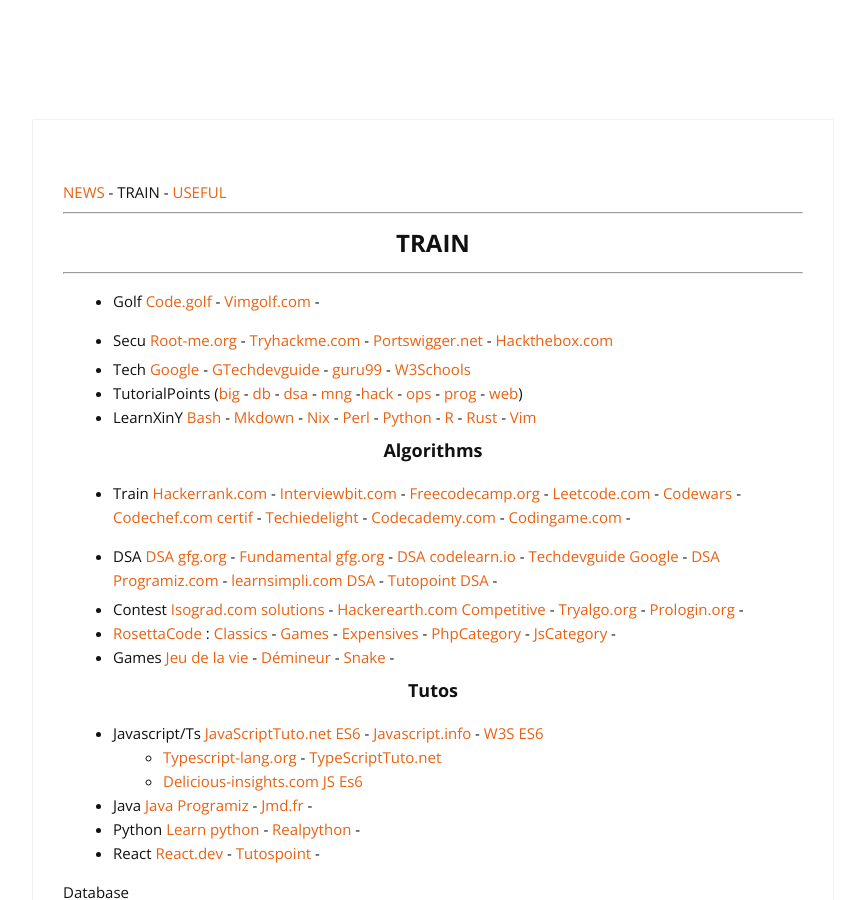
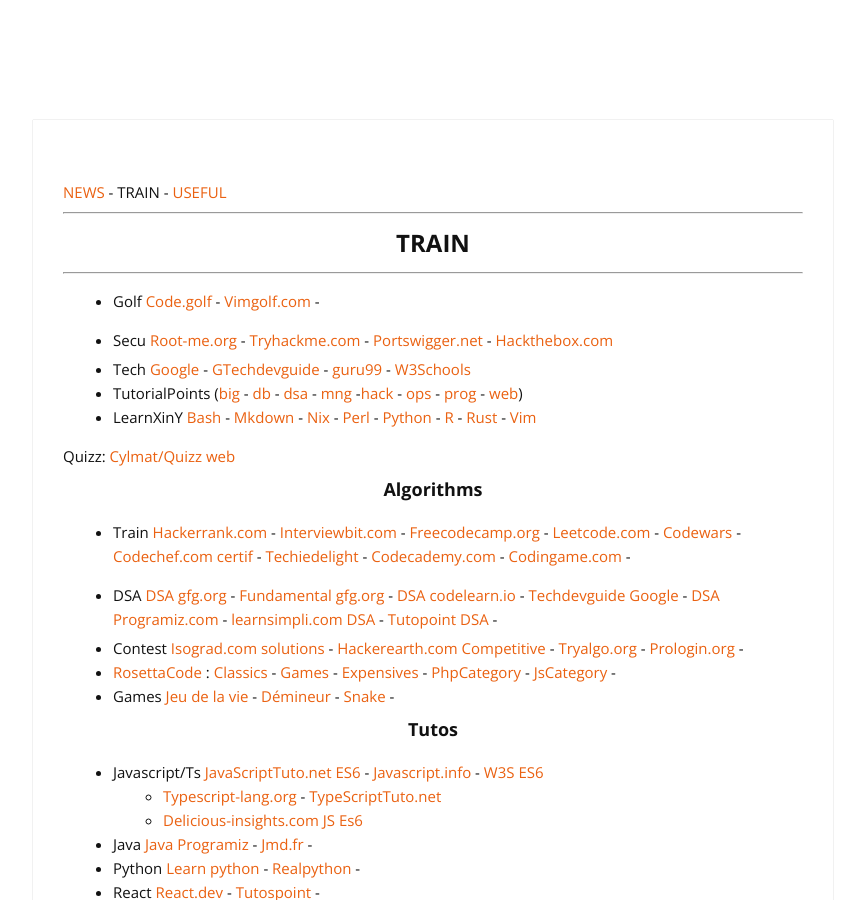
Before and after one commit to cylmat/cylmat.github.io, a Jekyll site: the page built from _pages/train.md, in a window 1280 px wide and 900 px high. Shown: the whole window, without its empty margins (207-1072 px from the left). Built offline with Jekyll 4.4.1, drawn with Linux system fonts in a browser that asks for light colours; nearby versions of some CDN libraries.

Commit message:
Update train.md

```diff
--- a/_pages/train.md
+++ b/_pages/train.md
@@ -17,6 +17,7 @@
 - TutorialPoints ([big](https://www.tutorialspoint.com/big_data_tutorials.htm) - [db](https://www.tutorialspoint.com/database_tutorials.htm) - [dsa](https://www.tutorialspoint.com/data_structures_algorithms/index.htm) - [mng](https://www.tutorialspoint.com/management_tutorials.htm) -[hack](https://www.tutorialspoint.com/ethical_hacking) - [ops](https://www.tutorialspoint.com/devops_tutorials.htm) - [prog](https://www.tutorialspoint.com/computer_programming_tutorials.htm) - [web](https://www.tutorialspoint.com/web_development_tutorials.htm))
 - LearnXinY [Bash](https://learnxinyminutes.com/docs/bash) - [Mkdown](https://learnxinyminutes.com/docs/markdown) - [Nix](https://learnxinyminutes.com/docs/nix) - [Perl](https://learnxinyminutes.com/docs/perl) - [Python](https://learnxinyminutes.com/docs/python) - [R](https://learnxinyminutes.com/docs/r) - [Rust](https://learnxinyminutes.com/docs/rust) - [Vim](https://learnxinyminutes.com/docs/vim)
 
+Quizz: [Cylmat/Quizz web](https://github.com/cylmat/docs/blob/main/quizz_tech_web.md)
 
 ### <center>Algorithms</center>
 
```
